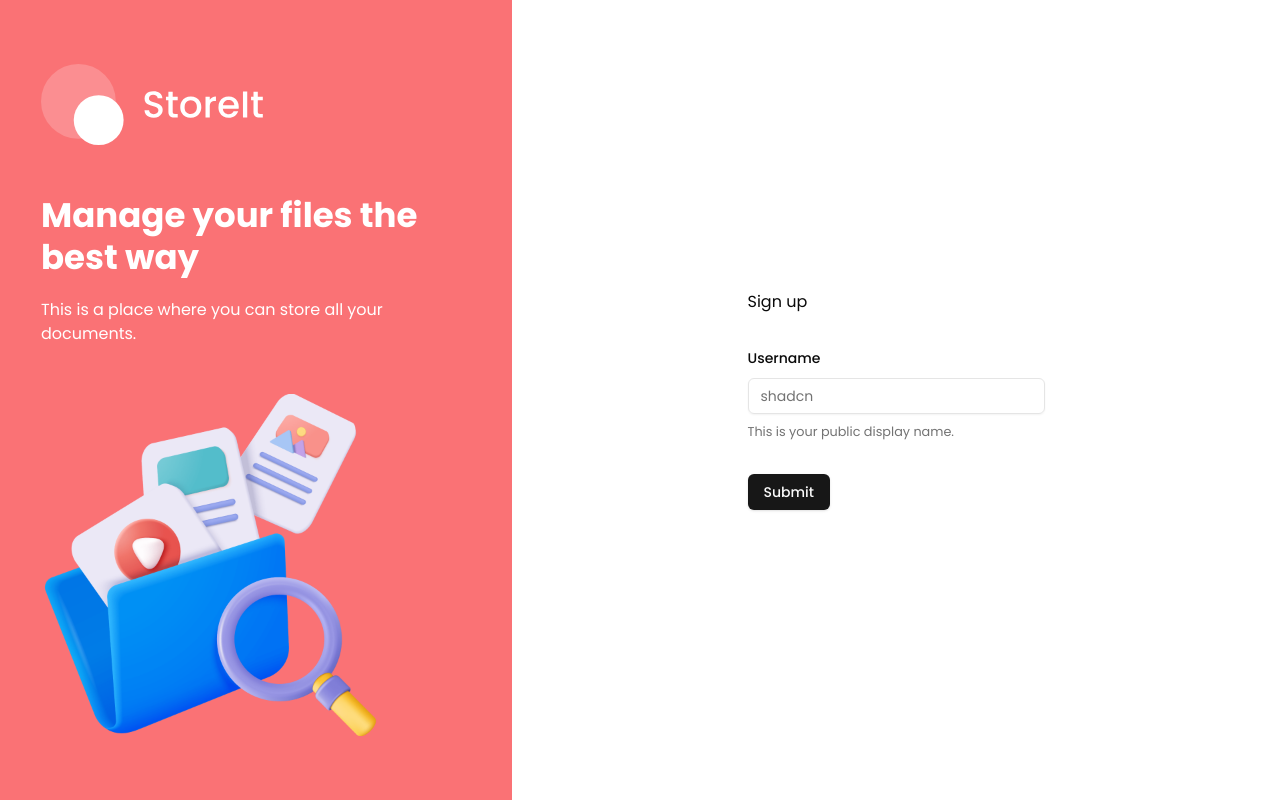
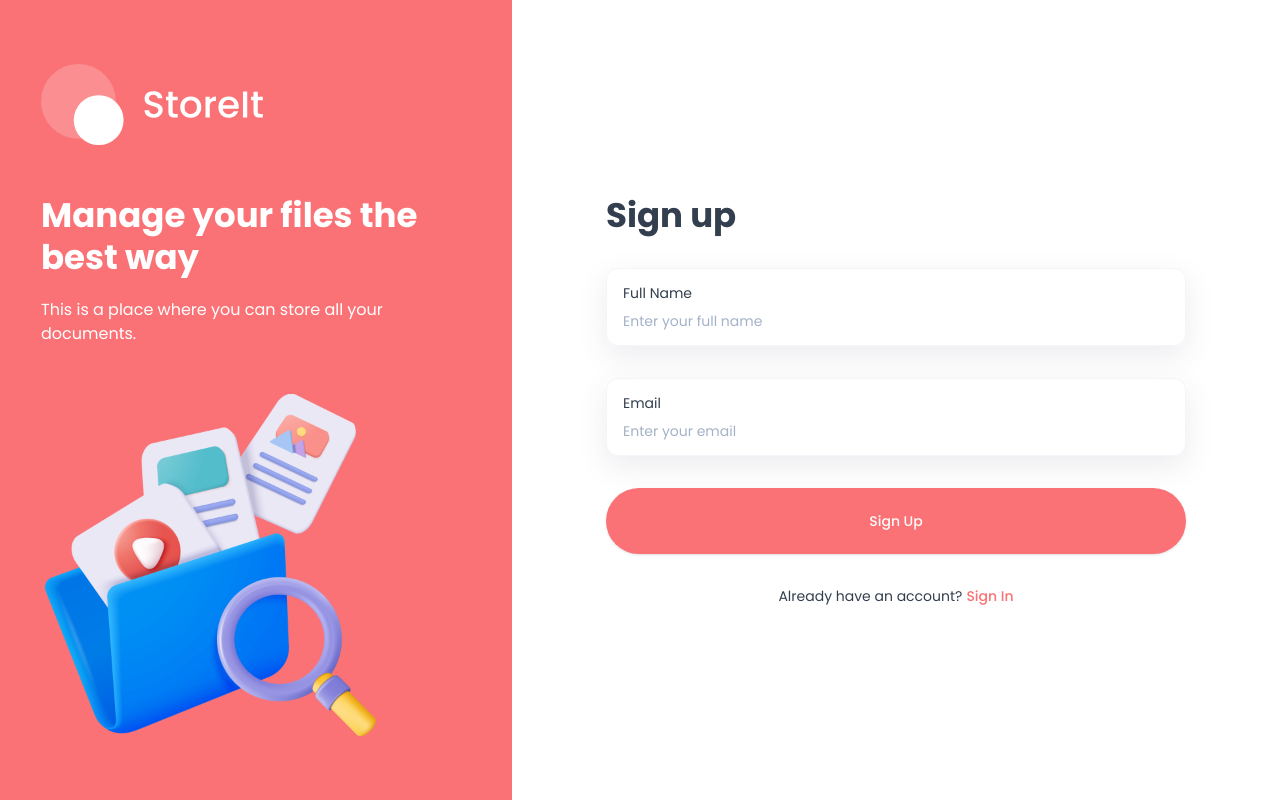
Before and after one commit to AdminForIinRange/storage_fullStack_web, a Next.js app: page /sign-up in a window 1280 px wide. Built offline with nearby package versions, Linux system fonts and the light colour scheme.

Commit message:
simple UI form setup, no function

```diff
--- a/app/(auth)/layout.tsx
+++ b/app/(auth)/layout.tsx
@@ -1,5 +1,6 @@
 import React from "react";
 import Image from "next/image";
+import "../globals.css";
 
 const Layout = ({ children }: { children: React.ReactNode }) => {
   return (
--- a/components/AuthForm.tsx
+++ b/components/AuthForm.tsx
@@ -14,12 +14,19 @@ import {
   FormMessage,
 } from "@/components/ui/form";
 import { Input } from "@/components/ui/input";
+import Image from "next/image";
+import { useState } from "react";
+import Link from "next/link";
 
 const formSchema = z.object({
   username: z.string().min(2).max(50),
 });
 type AuthFormProps = "sign-in" | "sign-up";
 function AuthForm({ type }: { type: AuthFormProps }) {
+  const [isLoading, setIsLoading] = useState(false);
+  const [errorMessage, setErrorMessage] = useState("");
+  const [accountId, setAccountId] = useState(null);
+
   const form = useForm<z.infer<typeof formSchema>>({
     resolver: zodResolver(formSchema),
     defaultValues: {
@@ -34,27 +41,102 @@ function AuthForm({ type }: { type: AuthFormProps }) {
   return (
     <>
       <Form {...form}>
-        <form onSubmit={form.handleSubmit(onSubmit)} className="space-y-8">
-          <h1>{type === "sign-in" ? "Sign in" : "Sign up"}</h1>
-          <FormField
+        <form onSubmit={form.handleSubmit(onSubmit)} className="auth-form">
+          <h1 className="form-title">
+            {type === "sign-in" ? "Sign in" : "Sign up"}
+          </h1>
+          {type === "sign-up" && (
+            <>
+
+              <FormField
+                control={form.control}
+                name="fullName"
+                render={({ field }) => (
+                  <FormItem>
+                    <div className="shad-form-item">
+                      <FormLabel className="shad-form-label">
+                        Full Name
+                      </FormLabel>
+
+                      <FormControl>
+                        <Input
+                          placeholder="Enter your full name"
+                          className="shad-input"
+                          {...field}
+                        />
+                      </FormControl>
+                    </div>
+
+                    <FormMessage className="shad-form-message" />
+                  </FormItem>
+                )}
+              />
+            </>
+          )}
+
+<FormField
             control={form.control}
-            name="username"
+            name="email"
             render={({ field }) => (
               <FormItem>
-                <FormLabel>Username</FormLabel>
-                <FormControl>
-                  <Input placeholder="shadcn" {...field} />
-                </FormControl>
-                <FormDescription>
-                  This is your public display name.
-                </FormDescription>
-                <FormMessage />
+                <div className="shad-form-item">
+                  <FormLabel className="shad-form-label">Email</FormLabel>
+
+                  <FormControl>
+                    <Input
+                      placeholder="Enter your email"
+                      className="shad-input"
+                      {...field}
+                    />
+                  </FormControl>
+                </div>
+
+                <FormMessage className="shad-form-message" />
               </FormItem>
             )}
           />
-          <Button type="submit">Submit</Button>
+
+
+          <Button
+            type="submit"
+            className="form-submit-button"
+            disabled={form.formState.isSubmitting}
+            disabled={isLoading}
+          >
+            {type === "sign-in" ? "Sign In" : "Sign Up"}
+            {isLoading && (
+              <Image
+                src="/assets/icons/loader.svg"
+                alt="loader"
+                width={24}
+                height={24}
+                className="ml-2 animate-spin"
+              />
+            )}
+          </Button>
+
+          {errorMessage && <p className="error-message">*{errorMessage}</p>}
+
+          <div className="body-2 flex justify-center">
+            <p className="text-light-100">
+              {type === "sign-in"
+                ? "Don't have an account?"
+                : "Already have an account?"}
+            </p>
+            <Link
+              href={type === "sign-in" ? "/sign-up" : "/sign-in"}
+              className="ml-1 font-medium text-brand"
+            >
+              {" "}
+              {type === "sign-in" ? "Sign Up" : "Sign In"}
+            </Link>
+          </div>
         </form>
       </Form>
+
+      {accountId && (
+        <OtpModal email={form.getValues("email")} accountId={accountId} />
+      )}
     </>
   );
 }
```
